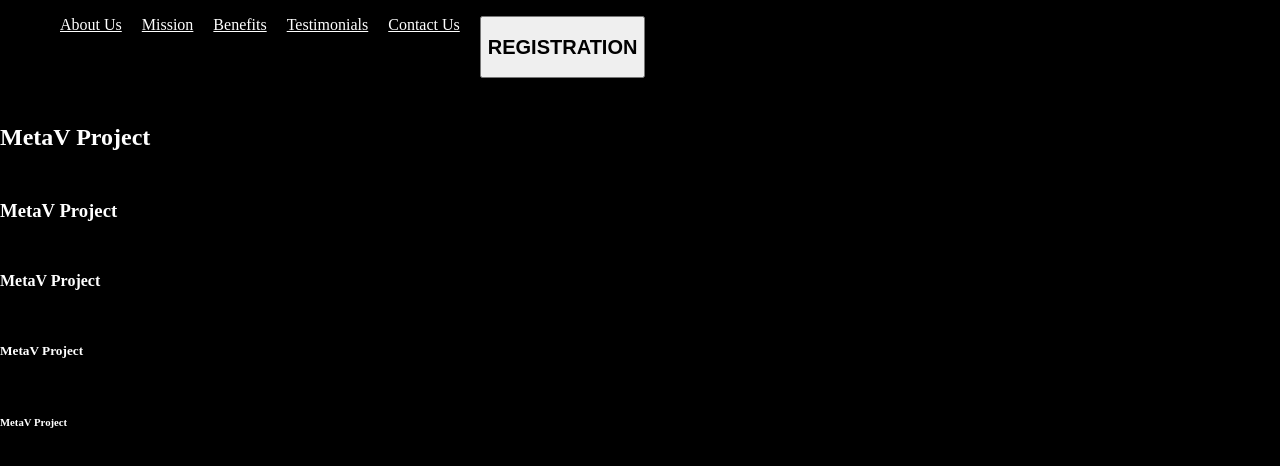
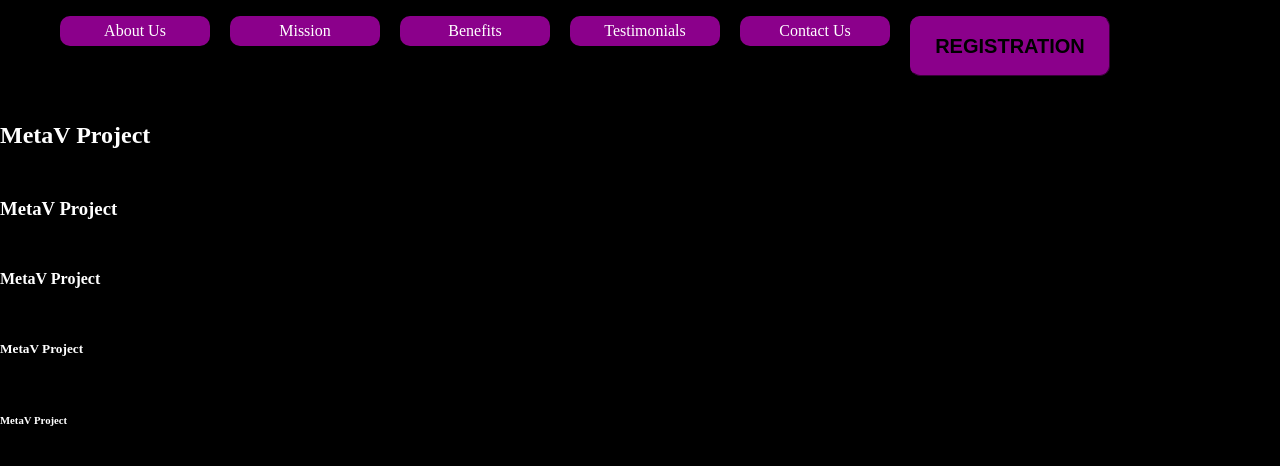
Before and after one commit to Kadirovs/MetaV-Project, a plain HTML site: page index.html in a window 1280 px wide. Drawn offline with Linux system fonts and the light colour scheme.

Commit message:
Progressing

```diff
--- a/style.scss
+++ b/style.scss
@@ -14,14 +14,31 @@ nav{
 	{
 		display: flex;
 		flex-direction: row;
-		list-style: none;
 		gap: 20px;
+
 		li
 		{
+			width: 150px;
+			height: 30px;
+			border-radius: 10px;
+			background-color: darkmagenta;
+			display: flex;
+			justify-content: center;
+			align-items: center;
 			a
 			{
+				text-decoration: none;
 				color: white;
 			}
 		}
 	}
 }
+
+button{
+	width: 200px;
+	border-width: 1px;
+	border-radius: 10px;
+	background-color: darkmagenta;
+	border-color: darkmagenta;
+
+}
```
Also changed, not shown: style.css, 1 other file.
